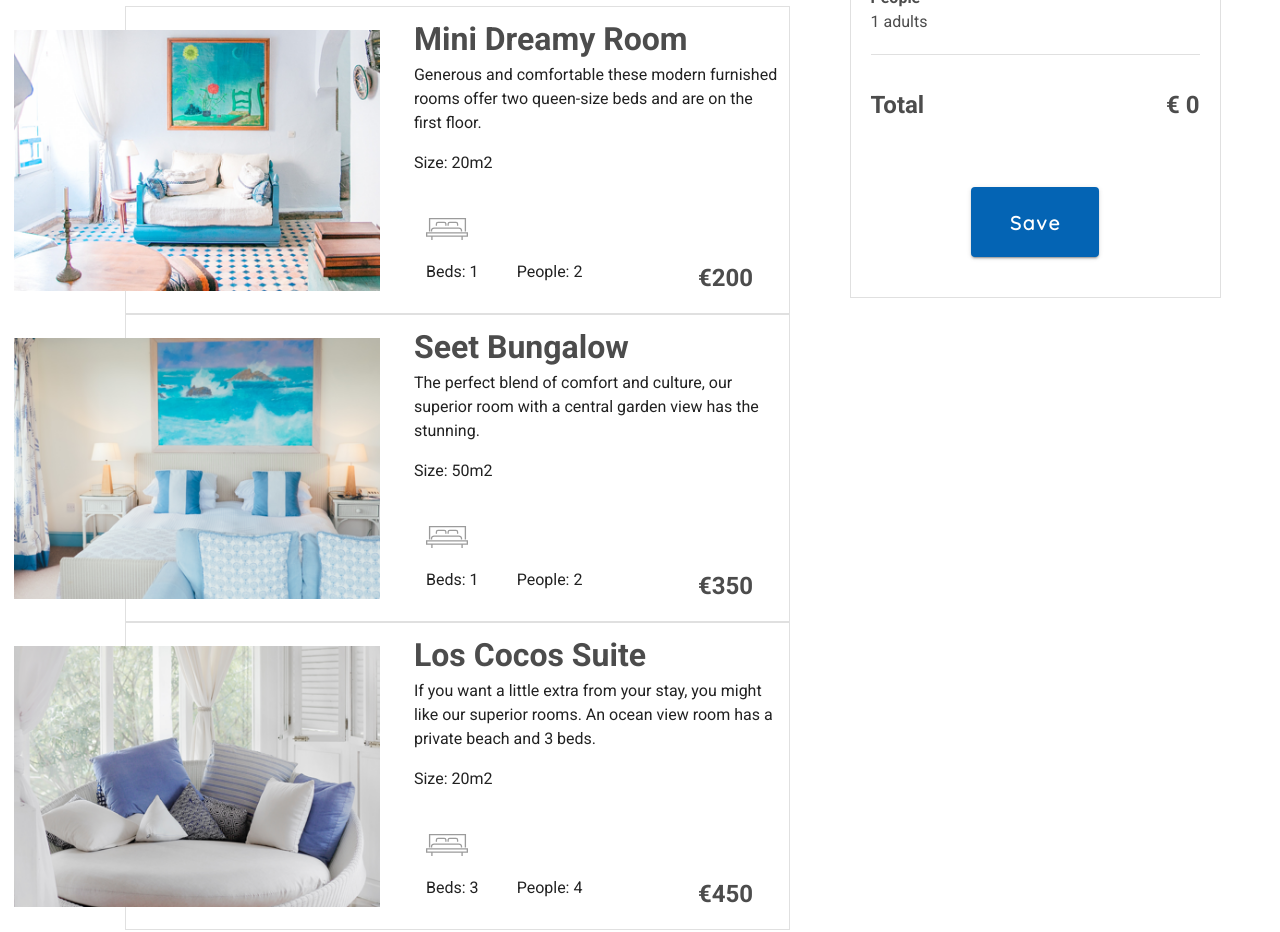
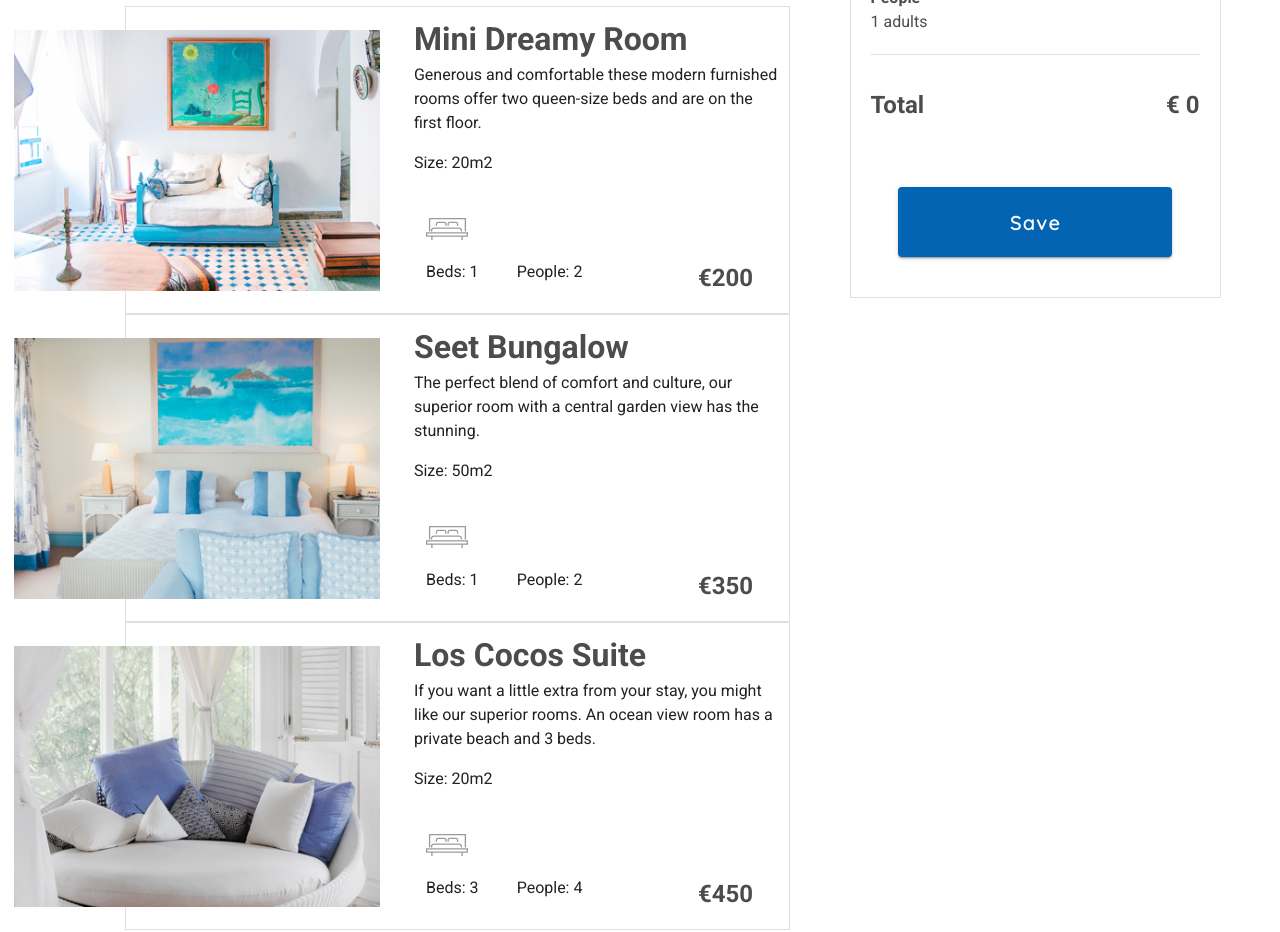
Before and after one commit to jlram/los-cocos, a Vue app: page / in a window 1280 px wide. Shown: the part 800-1732 px from the top of the page. Built offline with nearby package versions, Linux system fonts and the light colour scheme.

Commit message:
Larger button for full desktop

```diff
--- a/src/components/Main.vue
+++ b/src/components/Main.vue
@@ -62,7 +62,7 @@
             </v-col>
           </v-row>
           <v-row>
-            <v-col cols="12" md="6" offset-md="3">
+            <v-col cols="12" md="6" lg="12" offset-md="3" offset-lg="0">
               <v-btn
                 large
                 class="col-10 offset-1 save-button white--text mb-5"
```
